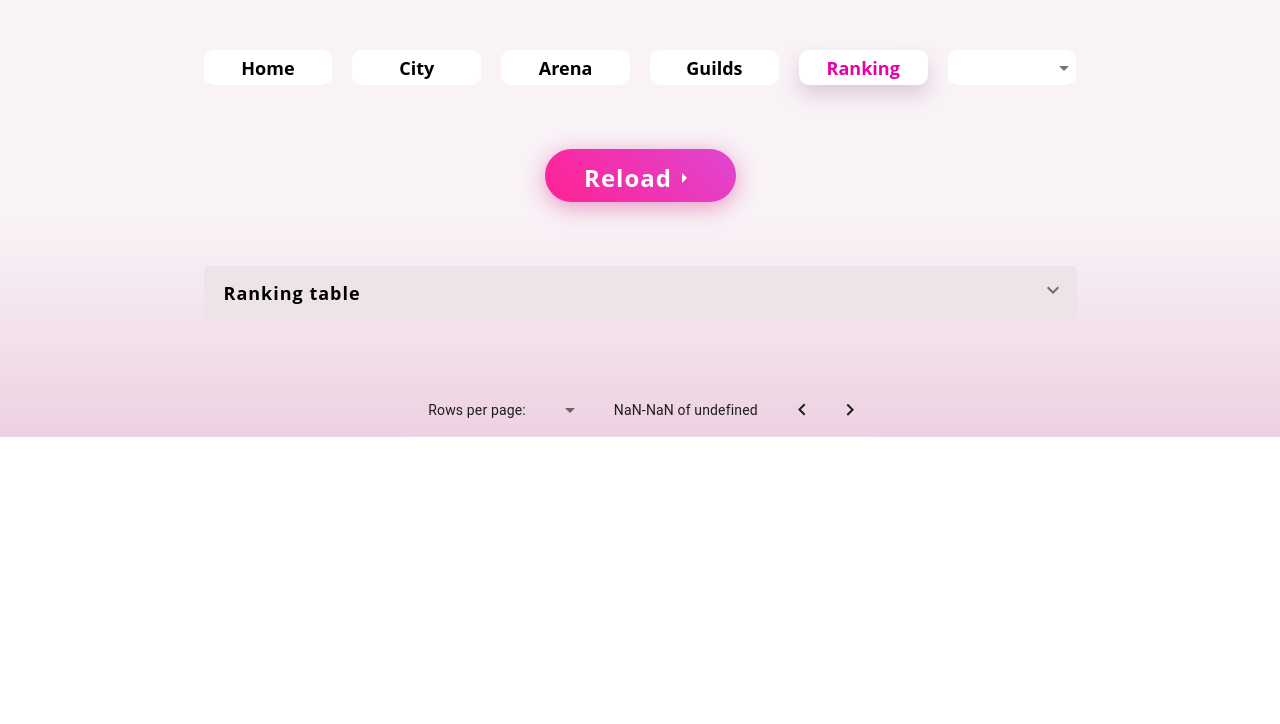
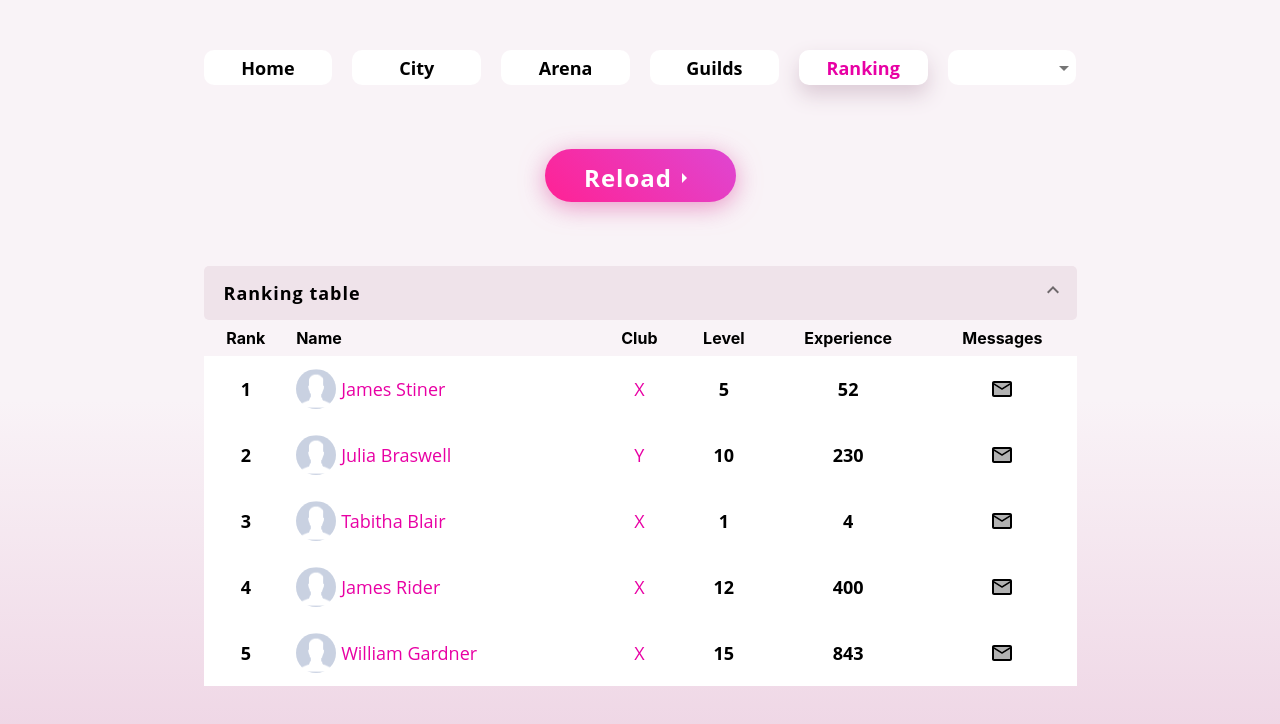
Before and after one commit to chavdarovgospodin/Software-FrontEnd-Challenge, a React (Create React App) app: page / in a window 1280 px wide. Shown: the top 724 px of the page. Built offline with nearby package versions, Linux system fonts and the light colour scheme.

Commit message:
consuming the data from the json file and editing the components

```diff
--- a/src/App.css
+++ b/src/App.css
@@ -1,8 +1,12 @@
 .container {
   background-image: linear-gradient(0deg, #edd1e2 0%, #f9f3f7 50%);
+  height: 100vh;
 }
 .reload-container {
-  text-align: center;
+  text-align: -webkit-center;
+}
+.spinner {
+  text-align: -webkit-center;
 }
 .footer {
   text-align: -webkit-center;
--- a/src/App.js
+++ b/src/App.js
@@ -1,25 +1,36 @@
-import React from 'react';
+import React, { useState, useEffect } from 'react';
 import { ErrorPopup, Navigation, Table, ReloadButton } from './components';
-import { Container, Box, TablePagination } from '@material-ui/core';
+import { Container, Box, TablePagination, CircularProgress } from '@material-ui/core';
 import './App.css';
 
 function App() {
+  const [data, setData] = useState([]);
+  const [isLoading, setIsLoading] = useState(true);
+
+  useEffect(() => {
+    import('./Data/ranking.json')
+      .then(response => {
+        setData(response.default);
+        setIsLoading(false);
+      })
+      .catch(error => console.log(error));
+  }, []);
   return (
     <Container maxWidth="xl" className="container">
       <div className="App">
         <Box mb={8}>
           <Navigation />
         </Box>
+        <Box className="spinner">{isLoading ? <CircularProgress /> : null}</Box>
         <Box mb={8} className="reload-container">
           <ReloadButton />
         </Box>
-
-        <Table />
+        <Table items={data} />
         <Box mt={8} className="footer">
-          <TablePagination />
+          {/* <TablePagination /> */}
         </Box>
       </div>
-      {/* <ErrorPopup /> */}
+      {data && data.status === 0 ? <ErrorPopup /> : null}
     </Container>
   );
 }
--- /dev/null
+++ b/src/Data/ranking.json
@@ -0,0 +1,101 @@
+{
+  "status": 1,
+  "ranking": {
+    "1": {
+      "name": "James Stiner",
+      "club": "X",
+      "level": "5",
+      "experience": "52"
+    },
+    "2": {
+      "name": "Julia Braswell",
+      "club": "Y",
+      "level": "10",
+      "experience": "230"
+    },
+    "3": {
+      "name": "Tabitha Blair",
+      "club": "X",
+      "level": "1",
+      "experience": "4"
+    },
+    "4": {
+      "name": "James Rider",
+      "club": "X",
+      "level": "12",
+      "experience": "400"
+    },
+    "5": {
+      "name": "William Gardner",
+      "club": "X",
+      "level": "15",
+      "experience": "843"
+    },
+    "6": {
+      "name": "Steven Spires",
+      "club": "Y",
+      "level": "3",
+      "experience": "30"
+    },
+    "7": {
+      "name": "Jim Gipson",
+      "club": "Y",
+      "level": "7",
+      "experience": "89"
+    },
+    "8": {
+      "name": "Don Morrison",
+      "club": "X",
+      "level": "8",
+      "experience": "120"
+    },
+    "9": {
+      "name": "Virgil McLaughlin",
+      "club": "Y",
+      "level": "19",
+      "experience": "2346"
+    },
+    "10": {
+      "name": "Lonnie Alvarado",
+      "club": "Z",
+      "level": "50",
+      "experience": "10596"
+    },
+    "11": {
+      "name": "Ramona Teague",
+      "club": "Z",
+      "level": "1",
+      "experience": "1"
+    },
+    "12": {
+      "name": "Gerald McCormack",
+      "club": "X",
+      "level": "2",
+      "experience": "11"
+    },
+    "13": {
+      "name": "Carolyn Turner",
+      "club": "Y",
+      "level": "30",
+      "experience": "5200"
+    },
+    "14": {
+      "name": "Donald Mathis",
+      "club": "Y",
+      "level": "5",
+      "experience": "51"
+    },
+    "15": {
+      "name": "Doug Coleman",
+      "club": "X",
+      "level": "6",
+      "experience": "67"
+    },
+    "16": {
+      "name": "Antonia Nigro",
+      "club": "X",
+      "level": "1",
+      "experience": "2"
+    }
+  }
+}
--- a/src/components/ReloadButton/ReloadButton.jsx
+++ b/src/components/ReloadButton/ReloadButton.jsx
@@ -25,7 +25,7 @@ const ReloadButton = () => {
         setSeconds(seconds => seconds + 1);
       }, 1000);
     }
-    if (seconds === 10) {
+    if (seconds === 11) {
       reset();
     }
     return () => clearInterval(interval);
--- a/src/components/ReloadButton/ReloadButton.scss
+++ b/src/components/ReloadButton/ReloadButton.scss
@@ -19,7 +19,7 @@
   }
   .progress-bar {
     padding-top: 5px;
-    margin-left: -20px;
+    margin-left: -150px;
     width: 200px;
     height: 46px;
     border-radius: 23px;
--- a/src/components/Table/Table.jsx
+++ b/src/components/Table/Table.jsx
@@ -1,4 +1,4 @@
-import React, { useState } from 'react';
+import React, { useState, useEffect } from 'react';
 import { IconButton } from '@material-ui/core';
 import ExpandMoreIcon from '@material-ui/icons/ExpandMore';
 import ExpandLessIcon from '@material-ui/icons/ExpandLess';
@@ -9,10 +9,19 @@ require('./Table.scss');
 const title = 'Ranking table';
 
 const Table = ({ items }) => {
-  const [expand, setExpand] = useState(false);
+  const [expand, setExpand] = useState(true);
+  const [data, setData] = useState([]);
   const expandHandler = () => {
     setExpand(!expand);
   };
+  useEffect(() => {
+    let dataObject = items && items.ranking && Object.values(items.ranking);
+    dataObject &&
+      dataObject.forEach((el, index) => {
+        el.rank = index + 1;
+      });
+    setData((data, dataObject));
+  }, [items]);
   return (
     <>
       <div className="table-header">
@@ -33,8 +42,19 @@ const Table = ({ items }) => {
               <th className="messages">Messages</th>
             </tr>
           </tbody>
-
-          <TableRow rank="1" name="name name" club="club name" level="10" experience="111" />
+          {data &&
+            data.slice(0, 5).map((el, index) => {
+              return (
+                <TableRow
+                  key={index}
+                  rank={el.rank}
+                  name={el.name}
+                  club={el.club}
+                  level={el.level}
+                  experience={el.experience}
+                />
+              );
+            })}
         </table>
       ) : null}
     </>
```
Also changed, not shown: ranking.json (deleted, +0 -101 lines), 1 other file (tests, documents, lock files or other folders).
